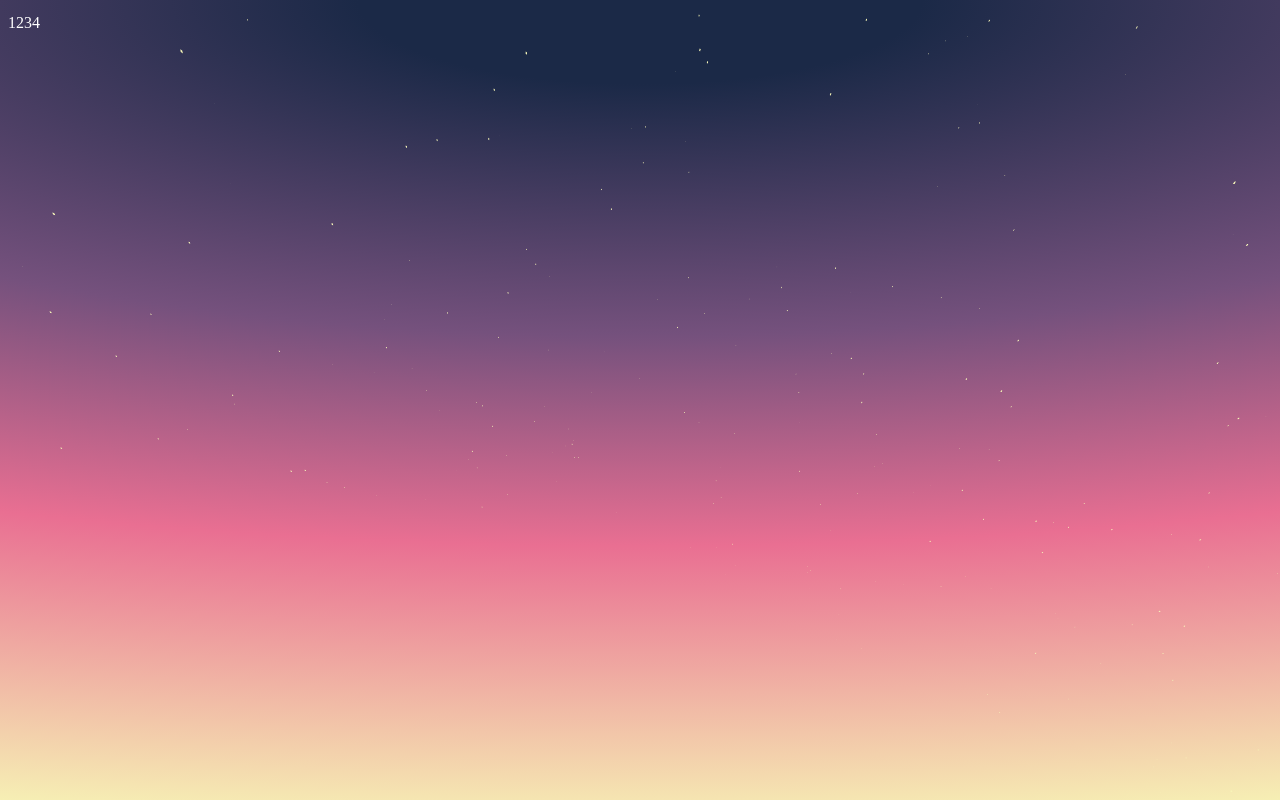
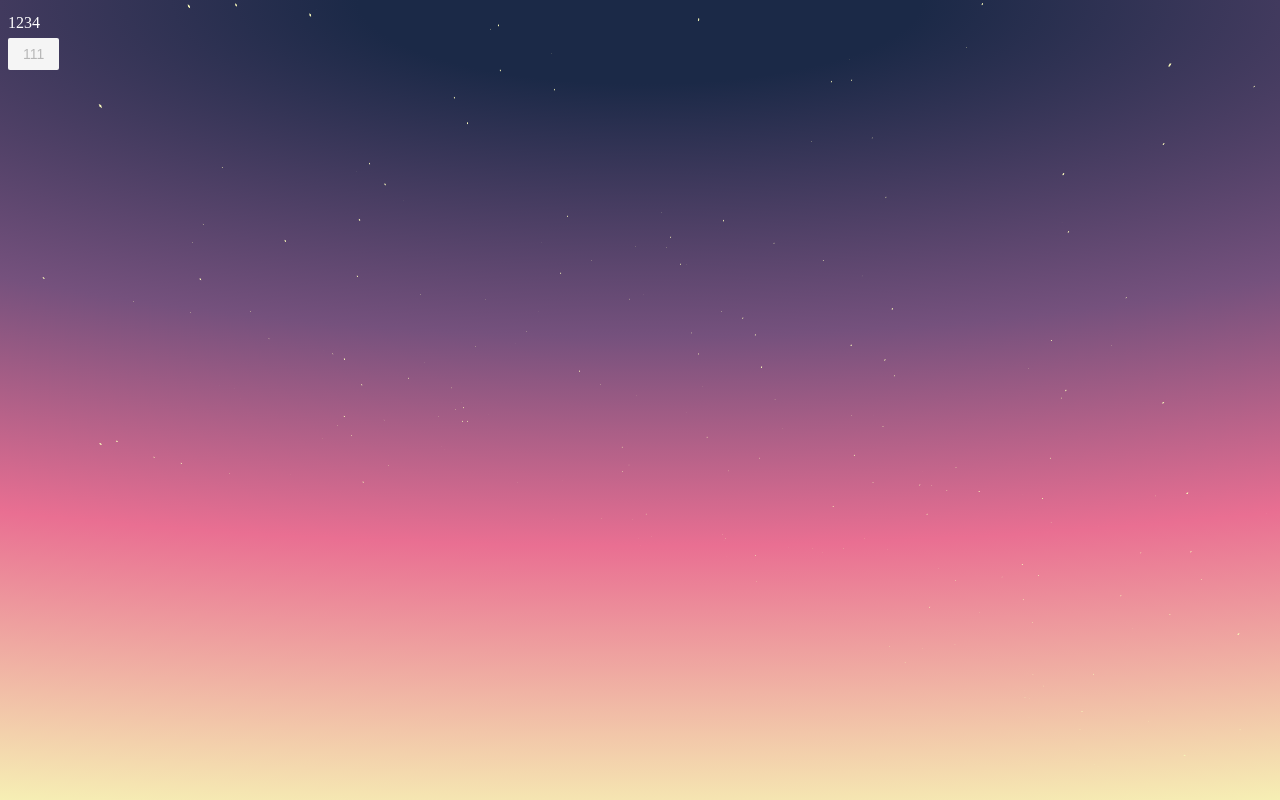
Before and after one commit to 2401345934/vue3-alan-vite-component, a Vue app: page / in a window 1280 px wide. Built offline with nearby package versions, Linux system fonts and the light colour scheme.

Commit message:
🐛修复(custom): 修复 button bug

```diff
--- a/examples/App.vue
+++ b/examples/App.vue
@@ -1,12 +1,12 @@
 <script setup>
-import { StarrySky,DigitalScroll,Button as AlanButton } from '../packages/index';
+import { StarrySky,DigitalScroll, AlanButton } from '../packages/index';
 
 </script>
 
 <template>
 	<starry-sky :stars-count="888" :distance="1000" />
 	<digital-scroll :targetNumber="1234" targetClass="class"></digital-scroll>
-  <alan-button  type="primary">111</alan-button>
+  <alan-button disabled  type="primary">111</alan-button>
 </template>
 
 <style scoped>
--- a/package.json
+++ b/package.json
@@ -1,7 +1,7 @@
 {
   "name": "@xiaomh/vue3-alan-vite-component",
   "private": false,
-  "version": "1.0.11",
+  "version": "1.0.12",
   "keywords": [
     "xmh-cli-test"
   ],
--- a/packages/Button/src/button.vue
+++ b/packages/Button/src/button.vue
@@ -69,13 +69,6 @@ defineProps({
   border: none
 }
 
-.disabled {
-  color: #00000040;
-  border-color: #d9d9d9;
-  background: #f5f5f5;
-  text-shadow: none;
-  box-shadow: none;
-}
 
 .block {
   display: block;
@@ -89,4 +82,13 @@ defineProps({
   box-shadow: 0 2px #0000000b;
   color: #fff;
 }
+
+
+.disabled {
+  color: #00000040;
+  border-color: #d9d9d9;
+  background: #f5f5f5;
+  text-shadow: none;
+  box-shadow: none;
+}
 </style>
```
Also changed, not shown: 1 other file (tests, documents, lock files or other folders).
